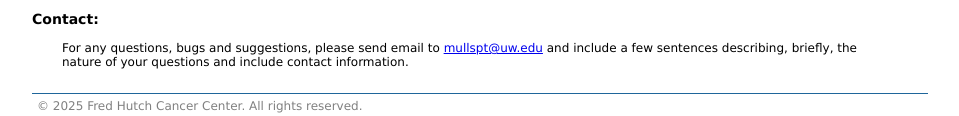
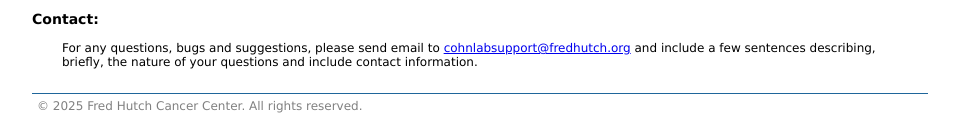
Before and after one commit to FredHutch/webpssm, a plain HTML site: page htdocs/index.html in a window 1280 px wide. Shown: the part 1125-1241 px from the top of the page, without its empty margins (160-1119 px from the left). Drawn offline with Linux system fonts and the light colour scheme.

Commit message:
change contact info

```diff
--- a/htdocs/index.html
+++ b/htdocs/index.html
@@ -155,7 +155,7 @@ or C sequences only, and have been tested only on phenotyped subtype B or
 C sequences, respectively. Predictions for other subtypes should be treated with
 skepticism.
 <h3>Contact:</h3>
-<p>For any questions, bugs and suggestions, please send email to <a href="mailto:mullspt@uw.edu?subject=WebPSSM">mullspt@uw.edu</a>
+<p>For any questions, bugs and suggestions, please send email to <a href="mailto:cohnlabsupport@fredhutch.org?subject=WebPSSM">cohnlabsupport@fredhutch.org</a>
 		and include a few sentences describing, briefly, the nature of your questions and include contact information.</p>
 <br>
 
```
Also changed, not shown: 1 other file.
